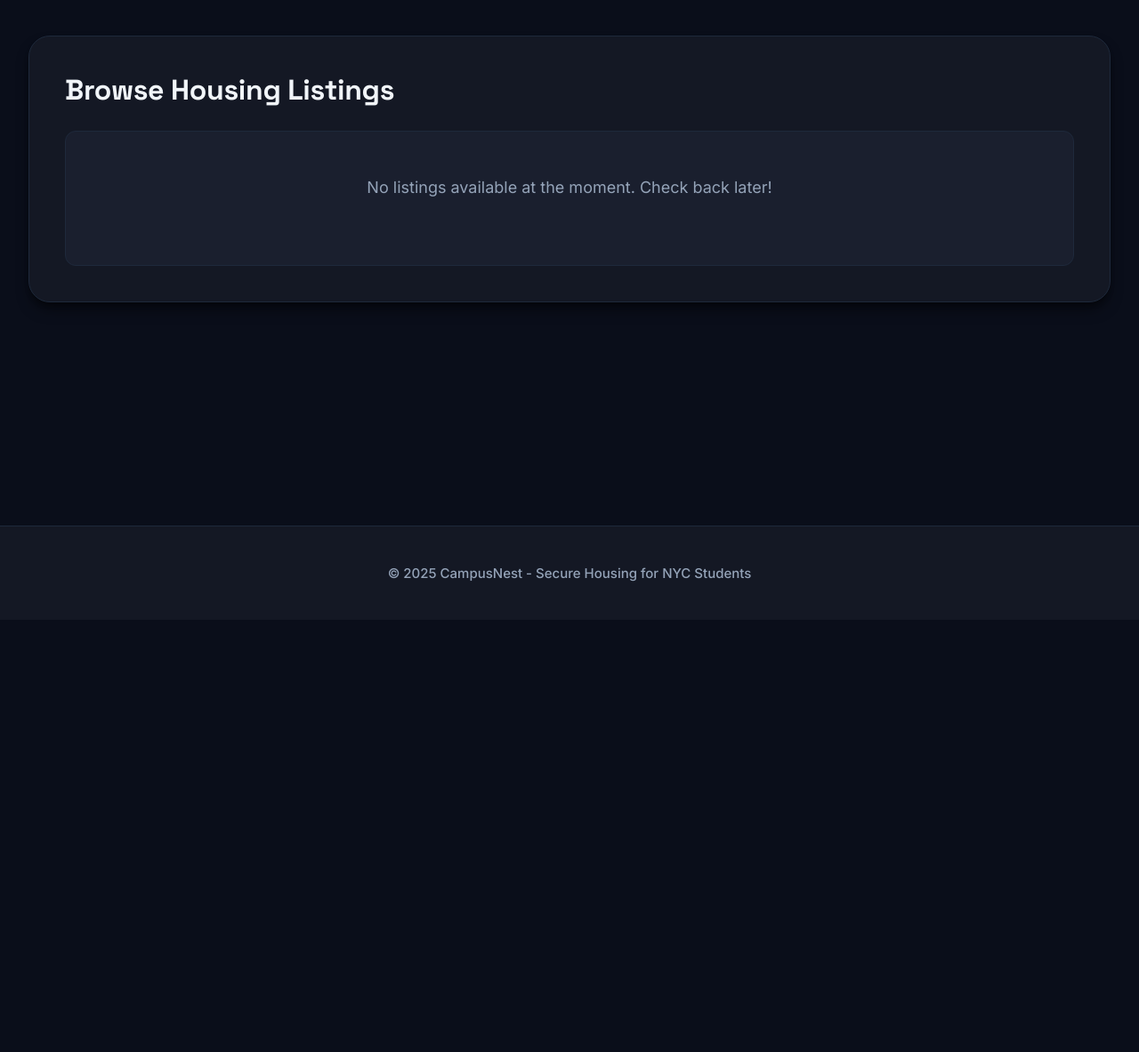
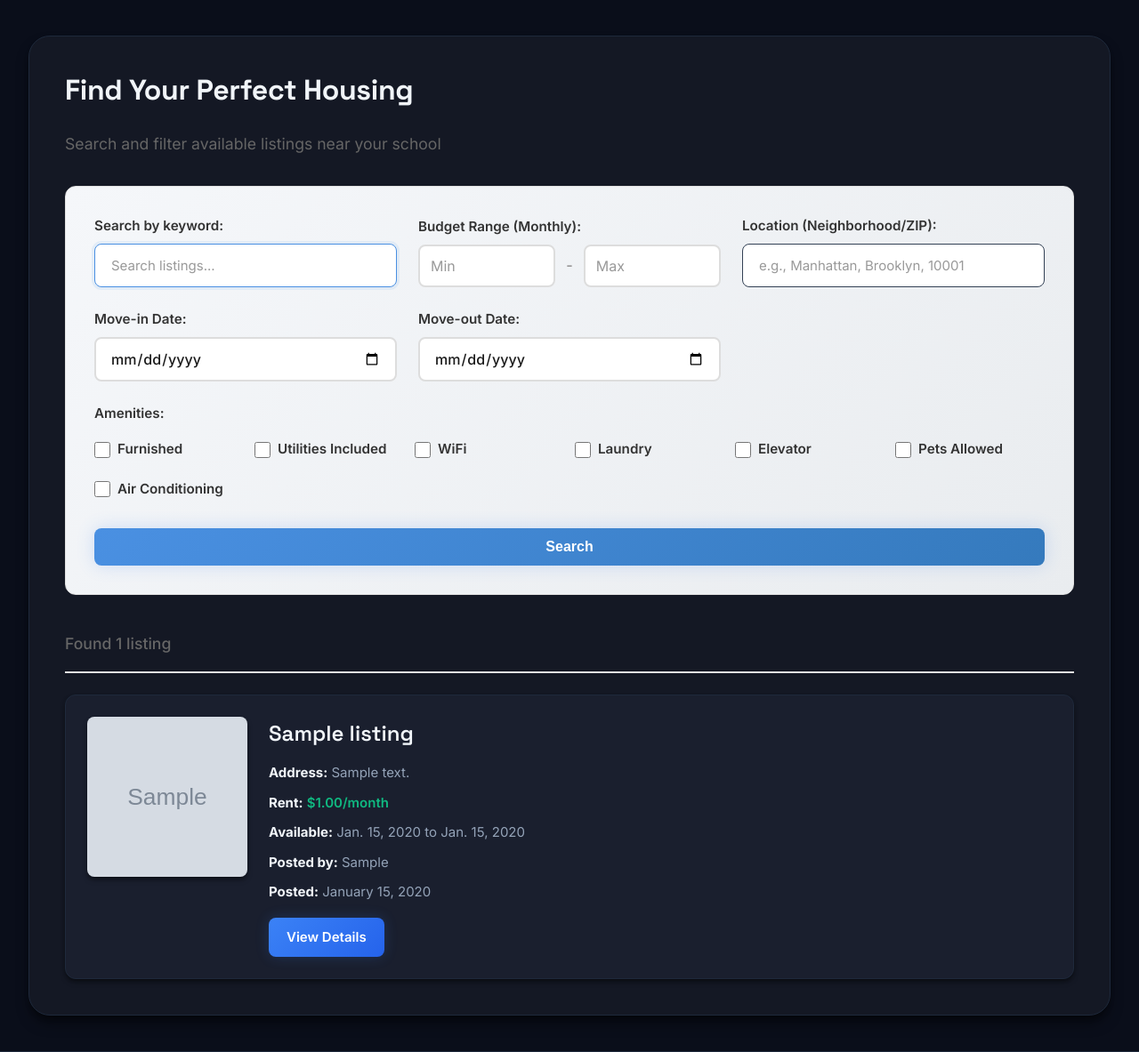
Before and after one commit to gcivil-nyu-org/team5-wed-fall25, a Django app: page /listings/browse/ in a window 1280 px wide. Shown: the part 103-1286 px from the top of the page at 89% size. Before the commit the page ends 757 px from the top, so only its background shows below. Run offline with Django 5.2, Linux system fonts and the light colour scheme; a user stored in the database is signed in; tables that the repository leaves empty hold one stand-in row (values such as "Sample post"); grey boxes marked "Sample" are stand-in pictures.

Commit message:
Add housing search filters with move-in/move-out dates and amenities
- Updated public_listings view to support move-in and move-out date filtering
- Replaced single availability_date filter with move_in_date and move_out_date
- Filter logic: shows listings where availability_start <= move_in and availability_end >= move_out
- Added amenities filtering to housing search
- Created listings/constants.py to centralize AMENITY_CHOICES
- Updated listings/models.py, forms.py, and views.py to use centralized constants
- Updated create_test_listings command to randomly assign amenities to listings
- Added zipcodes to test listing addresses for more realistic data
- Fixed price filter inputs to accept any value (removed step attribute)
- Improved filter input visibility with white background and dark text
- Reorganized filter layout: keyword/budget/location on row 1, move-in/move-out on row 2, amenities on row 3
- Updated CSS grid to force 3-column layout with proper line breaks

```diff
--- a/listings/forms.py
+++ b/listings/forms.py
@@ -2,12 +2,13 @@ from django import forms
 from django.core.exceptions import ValidationError
 from django.utils import timezone
 from .models import Listing
+from .constants import AMENITY_CHOICES
 
 
 class ListingForm(forms.ModelForm):
     # Create individual checkbox fields for amenities
     amenities = forms.MultipleChoiceField(
-        choices=Listing.AMENITY_CHOICES,
+        choices=AMENITY_CHOICES,
         widget=forms.CheckboxSelectMultiple(attrs={"class": "amenity-checkbox"}),
         required=False,
         label="Amenities",
--- /dev/null
+++ b/listings/static/listings/css/search_listings.css
@@ -0,0 +1,280 @@
+/* Search Listings Styles */
+
+.listings-subtitle {
+  font-size: 1.1rem;
+  color: #666;
+  margin-bottom: 2rem;
+}
+
+/* Filters Container */
+.search-filters-container {
+  background: linear-gradient(135deg, #f5f7fa 0%, #e9ecef 100%);
+  border-radius: 12px;
+  padding: 2rem;
+  margin-bottom: 2.5rem;
+  border: 1px solid #e0e0e0;
+}
+
+.search-filters-form {
+  display: grid;
+  grid-template-columns: repeat(3, 1fr);
+  gap: 1.5rem;
+  align-items: flex-end;
+}
+
+.filter-group {
+  display: flex;
+  flex-direction: column;
+}
+
+.filter-group label {
+  font-weight: 600;
+  color: #333;
+  margin-bottom: 0.5rem;
+  font-size: 0.95rem;
+}
+
+.filter-input {
+  padding: 0.75rem 1rem;
+  border: 2px solid #ddd;
+  border-radius: 8px;
+  font-size: 1rem;
+  transition: all 0.3s ease;
+  background-color: white;
+  color: #1a1a1a;
+  font-weight: 500;
+}
+
+.filter-input::placeholder {
+  color: #999;
+  font-weight: 400;
+}
+
+.filter-input:focus {
+  outline: none;
+  border-color: #4a90e2;
+  box-shadow: 0 0 0 3px rgba(74, 144, 226, 0.1);
+}
+
+/* Ensure all input types display with white background and dark text */
+input[type="number"],
+input[type="text"],
+input[type="date"],
+input[type="email"],
+input[type="search"] {
+  background-color: white !important;
+  color: #1a1a1a !important;
+}
+
+/* Ensure autofill doesn't override colors */
+input:-webkit-autofill,
+input:-webkit-autofill:hover,
+input:-webkit-autofill:focus,
+input:-webkit-autofill:active {
+  -webkit-box-shadow: 0 0 0 30px white inset !important;
+  -webkit-text-fill-color: #1a1a1a !important;
+}
+
+.filter-price-group {
+  grid-column: auto;
+}
+
+/* Force move-in and move-out dates to second row */
+#move_in_date {
+  grid-column: 1;
+}
+
+#move_out_date {
+  grid-column: 2;
+}
+
+/* Force amenities to span full width on third row */
+.filter-amenities-group {
+  grid-column: 1 / -1;
+}
+
+/* Force filter buttons to span full width */
+.filter-buttons {
+  grid-column: 1 / -1;
+}
+
+.price-inputs {
+  display: flex;
+  gap: 0.75rem;
+  align-items: center;
+}
+
+.price-input {
+  flex: 1;
+  padding: 0.75rem 0.75rem;
+}
+
+.price-separator {
+  color: #999;
+  font-weight: 600;
+}
+
+/* Amenities Filter */
+.filter-amenities-group {
+  grid-column: 1 / -1;
+}
+
+.amenities-checkboxes {
+  display: grid;
+  grid-template-columns: repeat(auto-fill, minmax(150px, 1fr));
+  gap: 0.75rem;
+  margin-top: 0.5rem;
+}
+
+.amenity-checkbox-label {
+  display: flex;
+  align-items: center;
+  gap: 0.5rem;
+  cursor: pointer;
+  font-size: 0.95rem;
+  color: #333;
+  user-select: none;
+}
+
+.amenity-checkbox {
+  width: 18px;
+  height: 18px;
+  cursor: pointer;
+  accent-color: #4a90e2;
+}
+
+.amenity-checkbox-label:hover {
+  color: #4a90e2;
+}
+
+/* Filter Buttons */
+.filter-buttons {
+  display: flex;
+  gap: 1rem;
+  grid-column: 1 / -1;
+  justify-content: flex-start;
+}
+
+.btn-search,
+.btn-reset,
+.btn-reset-large {
+  padding: 0.75rem 1.5rem;
+  border: none;
+  border-radius: 8px;
+  font-size: 1rem;
+  font-weight: 600;
+  cursor: pointer;
+  transition: all 0.3s ease;
+}
+
+.btn-search {
+  background: linear-gradient(135deg, #4a90e2 0%, #357abd 100%);
+  color: white;
+}
+
+.btn-search:hover {
+  transform: translateY(-2px);
+  box-shadow: 0 4px 12px rgba(74, 144, 226, 0.3);
+}
+
+.btn-reset,
+.btn-reset-large {
+  background: #f0f0f0;
+  color: #333;
+  border: 2px solid #ddd;
+  text-decoration: none;
+  display: inline-block;
+}
+
+.btn-reset:hover,
+.btn-reset-large:hover {
+  background: #e0e0e0;
+  border-color: #999;
+}
+
+/* Results Header */
+.search-results-header {
+  margin-bottom: 1.5rem;
+  padding-bottom: 1rem;
+  border-bottom: 2px solid #e0e0e0;
+}
+
+.results-count {
+  font-size: 1.1rem;
+  color: #666;
+  font-weight: 500;
+}
+
+/* No Results State */
+.search-no-results {
+  text-align: center;
+  padding: 4rem 2rem;
+  background: linear-gradient(135deg, #f5f7fa 0%, #e9ecef 100%);
+  border-radius: 12px;
+  border: 2px dashed #ddd;
+}
+
+.no-results-icon {
+  font-size: 4rem;
+  margin-bottom: 1rem;
+}
+
+.no-results-title {
+  font-size: 1.8rem;
+  font-weight: 700;
+  color: #333;
+  margin-bottom: 0.75rem;
+}
+
+.no-results-message {
+  font-size: 1.1rem;
+  color: #666;
+  margin-bottom: 1.5rem;
+  line-height: 1.6;
+}
+
+.btn-reset-large {
+  padding: 0.9rem 2rem;
+  background: linear-gradient(135deg, #4a90e2 0%, #357abd 100%);
+  color: white;
+  border: none;
+}
+
+.btn-reset-large:hover {
+  transform: translateY(-2px);
+  box-shadow: 0 4px 12px rgba(74, 144, 226, 0.3);
+}
+
+/* Responsive Design */
+@media (max-width: 768px) {
+  .search-filters-form {
+    grid-template-columns: 1fr;
+  }
+
+  .filter-buttons {
+    flex-direction: column;
+  }
+
+  .btn-search,
+  .btn-reset {
+    width: 100%;
+  }
+}
+
+@media (max-width: 480px) {
+  .search-filters-container {
+    padding: 1.5rem 1rem;
+  }
+
+  .search-no-results {
+    padding: 2rem 1rem;
+  }
+
+  .no-results-icon {
+    font-size: 3rem;
+  }
+
+  .no-results-title {
+    font-size: 1.5rem;
+  }
+}
--- /dev/null
+++ b/listings/static/listings/js/search_listings.js
@@ -0,0 +1,29 @@
+// Search Listings JavaScript
+
+document.addEventListener('DOMContentLoaded', function() {
+  const filterForm = document.getElementById('filterForm');
+  const keywordInput = document.getElementById('keyword');
+  const rentMinInput = document.getElementById('rent_min');
+  const rentMaxInput = document.getElementById('rent_max');
+
+  // Validate price inputs
+  if (rentMinInput && rentMaxInput) {
+    rentMinInput.addEventListener('change', validatePriceRange);
+    rentMaxInput.addEventListener('change', validatePriceRange);
+  }
+
+  // Focus on keyword input for better UX
+  if (keywordInput) {
+    keywordInput.focus();
+  }
+});
+
+function validatePriceRange() {
+  const rentMin = parseFloat(document.getElementById('rent_min').value);
+  const rentMax = parseFloat(document.getElementById('rent_max').value);
+
+  if (!isNaN(rentMin) && !isNaN(rentMax) && rentMin > rentMax) {
+    alert('Minimum rent cannot be greater than maximum rent.');
+    document.getElementById('rent_max').value = '';
+  }
+}
--- a/listings/templates/listings/public_listings.html
+++ b/listings/templates/listings/public_listings.html
@@ -5,13 +5,123 @@
 
 {% block extra_css %}
 <link rel="stylesheet" href="{% static 'listings/css/my_listings.css' %}">
+<link rel="stylesheet" href="{% static 'listings/css/search_listings.css' %}">
 {% endblock %}
 
 {% block content %}
 <div class="content-card">
-<h2 class="listings-heading">Browse Housing Listings</h2>
+<h2 class="listings-heading">Find Your Perfect Housing</h2>
+<p class="listings-subtitle">Search and filter available listings near your school</p>
+
+<!-- Search and Filter Section -->
+<div class="search-filters-container">
+  <form method="GET" class="search-filters-form" id="filterForm">
+    <!-- Line 1: Keyword, Budget, Location -->
+    <div class="filter-group">
+      <label for="keyword">Search by keyword:</label>
+      <input
+        type="text"
+        id="keyword"
+        name="keyword"
+        placeholder="Search listings..."
+        value="{{ keyword }}"
+        class="filter-input"
+      >
+    </div>
+
+    <div class="filter-group filter-price-group">
+      <label>Budget Range (Monthly):</label>
+      <div class="price-inputs">
+        <input
+          type="number"
+          id="rent_min"
+          name="rent_min"
+          placeholder="Min"
+          value="{{ rent_min }}"
+          min="0"
+          class="filter-input price-input"
+        >
+        <span class="price-separator">-</span>
+        <input
+          type="number"
+          id="rent_max"
+          name="rent_max"
+          placeholder="Max"
+          value="{{ rent_max }}"
+          min="0"
+          class="filter-input price-input"
+        >
+      </div>
+    </div>
+
+    <div class="filter-group">
+      <label for="location">Location (Neighborhood/ZIP):</label>
+      <input
+        type="text"
+        id="location"
+        name="location"
+        placeholder="e.g., Manhattan, Brooklyn, 10001"
+        value="{{ location }}"
+        class="filter-input"
+      >
+    </div>
+
+    <!-- Line 2: Move-in Date, Move-out Date -->
+    <div class="filter-group">
+      <label for="move_in_date">Move-in Date:</label>
+      <input
+        type="date"
+        id="move_in_date"
+        name="move_in_date"
+        value="{{ move_in_date }}"
+        class="filter-input"
+      >
+    </div>
+
+    <div class="filter-group">
+      <label for="move_out_date">Move-out Date:</label>
+      <input
+        type="date"
+        id="move_out_date"
+        name="move_out_date"
+        value="{{ move_out_date }}"
+        class="filter-input"
+      >
+    </div>
+
+    <!-- Amenities Filter -->
+    <div class="filter-group filter-amenities-group">
+      <label>Amenities:</label>
+      <div class="amenities-checkboxes">
+        {% for value, label in amenity_choices %}
+        <label class="amenity-checkbox-label">
+          <input
+            type="checkbox"
+            name="amenities"
+            value="{{ value }}"
+            {% if value in amenities %}checked{% endif %}
+            class="amenity-checkbox"
+          >
+          <span>{{ label }}</span>
+        </label>
+        {% endfor %}
+      </div>
+    </div>
+
+    <!-- Filter Buttons -->
+    <div class="filter-buttons">
+      <button type="submit" class="btn-search">Search</button>
+      {% if has_filters %}
+      <a href="{% url 'public_listings' %}" class="btn-reset">Reset Filters</a>
+      {% endif %}
+    </div>
+  </form>
+</div>
 
 {% if listings %}
+<div class="search-results-header">
+  <p class="results-count">Found {{ listings.count }} listing{{ listings.count|pluralize }}</p>
+</div>
 <div class="listings-grid">
 	{% for listing in listings %}
 	<div class="listing-card">
@@ -54,11 +164,27 @@
 	{% endfor %}
 </div>
 {% else %}
-<div class="empty-state">
-	<p class="empty-state-text">
-		No listings available at the moment. Check back later!
-	</p>
+<!-- No Results Message -->
+<div class="search-no-results">
+  <div class="no-results-icon">🏠</div>
+  <h3 class="no-results-title">No listings found</h3>
+  <p class="no-results-message">
+    {% if has_filters %}
+      We couldn't find any listings matching your filters. Try adjusting your search criteria.
+    {% else %}
+      No listings are currently available.
+    {% endif %}
+  </p>
+  {% if has_filters %}
+  <a href="{% url 'public_listings' %}" class="btn-reset-large">
+    Reset Filters and Try Again
+  </a>
+  {% endif %}
 </div>
 {% endif %}
 </div>
 {% endblock %}
+
+{% block extra_js %}
+<script src="{% static 'listings/js/search_listings.js' %}"></script>
+{% endblock %}
--- a/listings/views.py
+++ b/listings/views.py
@@ -2,8 +2,11 @@ from django.shortcuts import render, redirect, get_object_or_404
 from django.contrib.auth.decorators import login_required
 from django.core.mail import send_mail
 from django.contrib import messages
+from django.db.models import Q
+from datetime import datetime
 from .forms import ListingForm
 from .models import Listing, ListingImage
+from .constants import AMENITY_CHOICES
 
 
 def validate_image_files(files, form):
@@ -192,12 +195,79 @@ def my_listings(request):
 
 @login_required
 def public_listings(request):
-    """Display all active listings from other users"""
+    """Display all active listings including user's own with search and filtering"""
     listings = (
         Listing.objects.filter(is_active=True)
-        .exclude(user=request.user)
         .select_related("user")
         .prefetch_related("images")
         .order_by("-created_at")
     )
-    return render(request, "listings/public_listings.html", {"listings": listings})
+
+    # Get filter parameters
+    keyword = request.GET.get('keyword', '').strip()
+    rent_min = request.GET.get('rent_min', '').strip()
+    rent_max = request.GET.get('rent_max', '').strip()
+    location = request.GET.get('location', '').strip()
+    move_in_date = request.GET.get('move_in_date', '').strip()
+    move_out_date = request.GET.get('move_out_date', '').strip()
+    amenities = request.GET.getlist('amenities')  # Get list of selected amenities
+
+    # Apply keyword filter (search in title, description, and address)
+    if keyword:
+        listings = listings.filter(
+            Q(title__icontains=keyword) |
+            Q(description__icontains=keyword) |
+            Q(address__icontains=keyword)
+        )
+
+    # Apply rent/budget filters
+    if rent_min:
+        try:
+            listings = listings.filter(rent__gte=float(rent_min))
+        except ValueError:
+            messages.warning(request, "Invalid minimum rent entered.")
+
+    if rent_max:
+        try:
+            listings = listings.filter(rent__lte=float(rent_max))
+        except ValueError:
+            messages.warning(request, "Invalid maximum rent entered.")
+
+    # Apply location filter
+    if location:
+        listings = listings.filter(address__icontains=location)
+
+    # Apply move-in and move-out date filters
+    if move_in_date or move_out_date:
+        try:
+            if move_in_date:
+                move_in = datetime.strptime(move_in_date, '%Y-%m-%d').date()
+                # Listing's availability_start must be <= move_in_date
+                listings = listings.filter(availability_start__lte=move_in)
+
+            if move_out_date:
+                move_out = datetime.strptime(move_out_date, '%Y-%m-%d').date()
+                # Listing's availability_end must be >= move_out_date
+                listings = listings.filter(availability_end__gte=move_out)
+        except ValueError:
+            messages.warning(request, "Invalid date format.")
+
+    # Apply amenities filter
+    if amenities:
+        for amenity in amenities:
+            listings = listings.filter(amenities__icontains=amenity)
+
+    context = {
+        'listings': listings,
+        'keyword': keyword,
+        'rent_min': rent_min,
+        'rent_max': rent_max,
+        'location': location,
+        'move_in_date': move_in_date,
+        'move_out_date': move_out_date,
+        'amenities': amenities,
+        'amenity_choices': AMENITY_CHOICES,
+        'has_filters': bool(keyword or rent_min or rent_max or location or move_in_date or move_out_date or amenities),
+    }
+
+    return render(request, "listings/public_listings.html", context)
--- a/marketplace/templates/marketplace/browse_marketplace.html
+++ b/marketplace/templates/marketplace/browse_marketplace.html
@@ -52,7 +52,6 @@
             placeholder="Min"
             value="{{ price_min }}"
             min="0"
-            step="0.01"
             class="filter-input price-input"
           >
           <span class="price-separator">-</span>
@@ -63,7 +62,6 @@
             placeholder="Max"
             value="{{ price_max }}"
             min="0"
-            step="0.01"
             class="filter-input price-input"
           >
         </div>
--- a/templates/base.html
+++ b/templates/base.html
@@ -32,7 +32,7 @@
 				<div class="nav-dropdown">
 					<a href="#" class="dropdown-toggle">House Listings ▼</a>
 					<div class="dropdown-menu">
-						<a href="{% url 'public_listings' %}">Browse Listings</a>
+						<a href="{% url 'public_listings' %}">Search Housing</a>
 						<a href="{% url 'my_listings' %}">My Listings</a>
 					</div>
 				</div>
```
Also changed, not shown: listings/constants.py (added, +14 -0 lines), listings/management/commands/create_test_listings.py (+17 -5 lines), listings/models.py (+3 -10 lines), marketplace/static/marketplace/css/browse_marketplace.css (+52 -0 lines).
